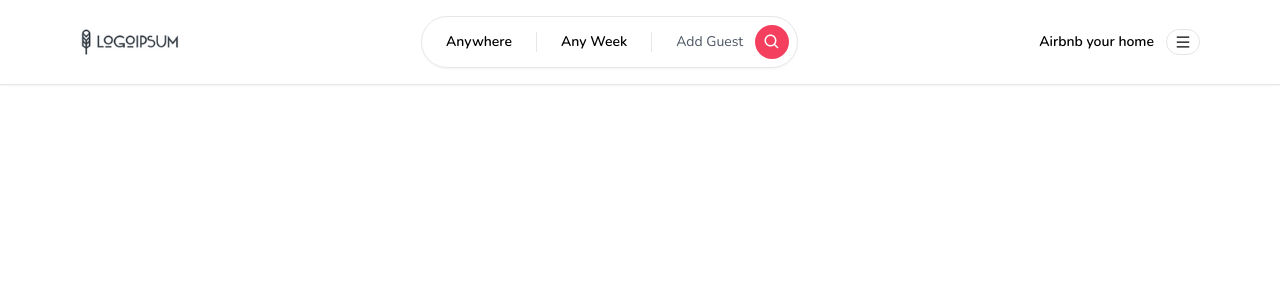
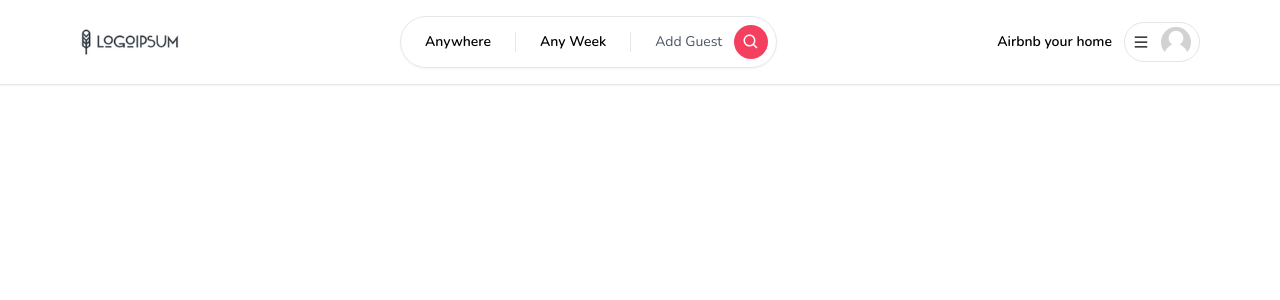
Before and after one commit to RenaldoMenelas/test, a Next.js app: page / in a window 1280 px wide. Shown: the top 300 px of the page. Built offline with nearby package versions, Linux system fonts and the light colour scheme.

Commit message:
created the avatar component and added a usestate from react line 7

```diff
--- /dev/null
+++ b/app/components/Avatar.tsx
@@ -0,0 +1,17 @@
+'use client';
+
+import Image from 'next/image';
+
+const Avatar = () => {
+  return (
+    <Image
+      className='rounded-full'
+      height="30"
+      width="30"
+      alt="Avatar"
+      src="/images/placeholder.jpg"
+    />
+  );
+}
+
+export default Avatar;
--- a/app/components/navbar/UserMenu.tsx
+++ b/app/components/navbar/UserMenu.tsx
@@ -1,8 +1,10 @@
 'use client'
-import React from 'react'
-import{AiOutlineMenu} from 'react-icons/ai'
+import { useState } from 'react'
+import{AiOutlineMenu} from 'react-icons/ai';
+import Avatar from '../Avatar';
 
 const UserMenu = () => {
+    const [isOpen, setIsOpen] = useState(false);
     return (
         <div className="relative">
             <div className='flex flex-row items-center gap-3'>
@@ -41,12 +43,14 @@
                     "
                 >
                     <AiOutlineMenu />
-
+                    <div className="hidden md:block">
+                        <Avatar />
+                    </div>
                 </div>
             </div>
 
         </div>
     )
-}
+};
 
 export default UserMenu
```
Also changed, not shown: public/images/placeholder.jpg (added).
